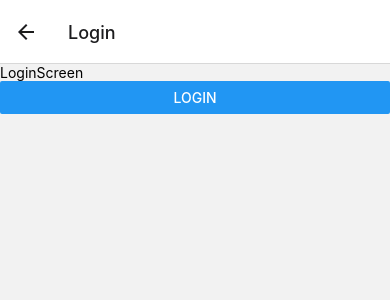
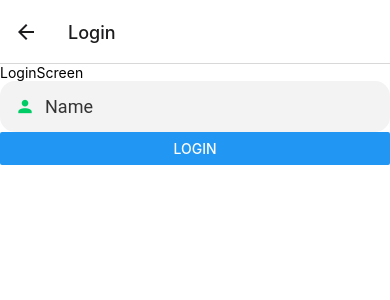
Before and after one commit to johnd959/Trackit, a React Native app: screen /Login in a window 390 px wide. Shown: the top 300 px of the page. Built offline with nearby package versions, Linux system fonts and the light colour scheme.

Commit message:
last working app

```diff
--- a/App.js
+++ b/App.js
@@ -5,10 +5,11 @@ import AppTextInput from "./app/components/AppTextInput";
 import AppDateInput from "./app/components/AppDateInput";
 import { NavigationContainer } from "@react-navigation/native";
 import AuthNavigator from "./app/navigation/AuthNavigator";
+import NavigationTheme from "./app/navigation/NavigationTheme";
 
 export default function App() {
   return (
-    <NavigationContainer>
+    <NavigationContainer theme={NavigationTheme}>
       <AuthNavigator/>
     </NavigationContainer>
   );
--- /dev/null
+++ b/app/navigation/NavigationTheme.js
@@ -0,0 +1,11 @@
+import { DefaultTheme } from "@react-navigation/native";
+import colors from "../config/colors";
+
+export default {
+    ...DefaultTheme,
+    colors: {
+        ...DefaultTheme.colors,
+        primary: colors.primaryBlue,
+        background: colors.softWhite,
+    },
+}
--- a/app/screens/ExpenseEntryScreen.js
+++ b/app/screens/ExpenseEntryScreen.js
@@ -1,10 +1,14 @@
 import { StyleSheet, Text, View } from 'react-native'
 import React from 'react'
+import AppTextInput from '../components/AppTextInput'
+import AppDateInput from '../components/AppDateInput'
 
 export default function ExpenseEntryScreen() {
   return (
     <View>
       <Text>ExpenseEntryScreen</Text>
+      <AppTextInput iconName="currency-usd" placeholder="Enter The Expense Amount" />
+      <AppDateInput placeholder="Enter The Expense Date" />
     </View>
   )
 }
--- a/app/screens/LoginScreen.js
+++ b/app/screens/LoginScreen.js
@@ -1,10 +1,12 @@
 import { Button, StyleSheet, Text, View } from 'react-native'
 import React from 'react'
+import AppTextInput from '../components/AppTextInput'
 
 export default function LoginScreen({navigation}) {
   return (
     <View>
       <Text>LoginScreen</Text>
+      <AppTextInput iconName="account" placeholder="Name" />
       <Button title="Login" onPress={() => navigation.navigate("Menu")} />
     </View>
   )
```
Also changed, not shown: package.json (+2 -10 lines), 1 other file (tests, documents, lock files or other folders).
